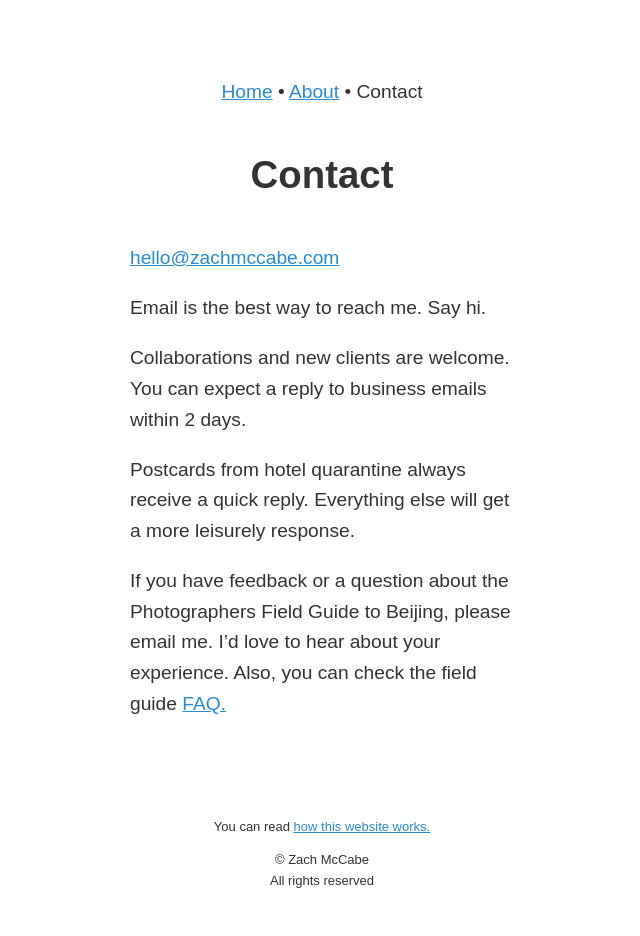
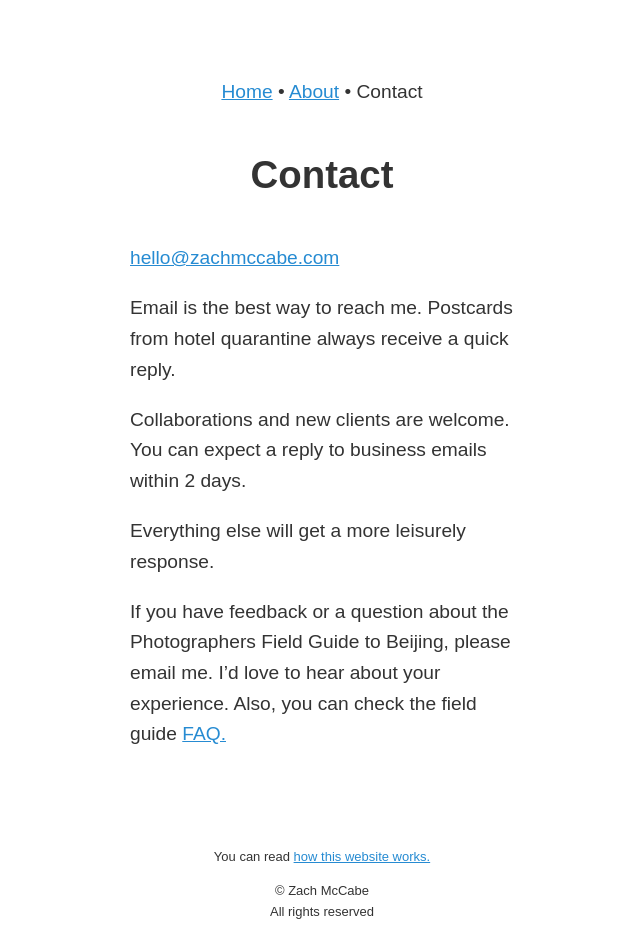
Before and after one commit to zachmccabe/zachmccabe.github.io, a Jekyll site: the page built from contact.md, in a window 1280 px wide. Shown: the whole page, without its empty margins (318-958 px from the left). Built offline with Jekyll 4.4.1, drawn with Linux system fonts in a browser that asks for light colours; before the commit the page ends 905 px from its top, so only the background shows below that.

Commit message:
Update contact.md

```diff
--- a/contact.md
+++ b/contact.md
@@ -2,18 +2,18 @@
 layout: kaoliang_nite_3
 title: Contact
 date: 2022-01-09
-description: Email is the best way to reach me.
+description: "Email is the best way to reach me. Postcards from hotel quarantine always receive a quick reply."
 
 ---
 
 
 {% include key_details.html %}
 
-Email is the best way to reach me. Say hi.
+Email is the best way to reach me. Postcards from hotel quarantine always receive a quick reply.
 
 Collaborations and new clients are welcome. You can expect a reply to business emails within 2 days.
 
-Postcards from hotel quarantine always receive a quick reply. Everything else will get a more leisurely response.
+Everything else will get a more leisurely response.
 
 If you have feedback or a question about the Photographers Field Guide to Beijing, please email me.  I'd love to hear about your experience. Also, you can check the field guide [FAQ.]
 
```
